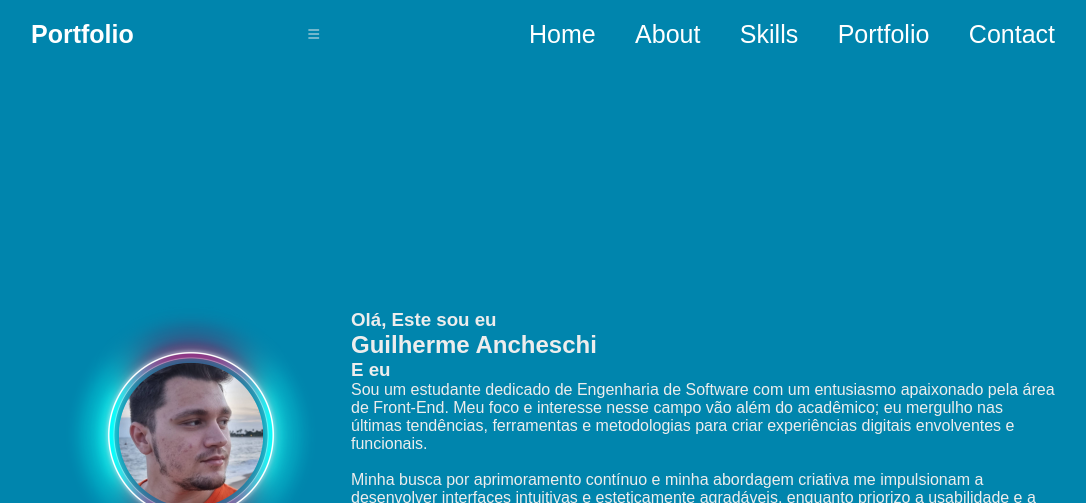
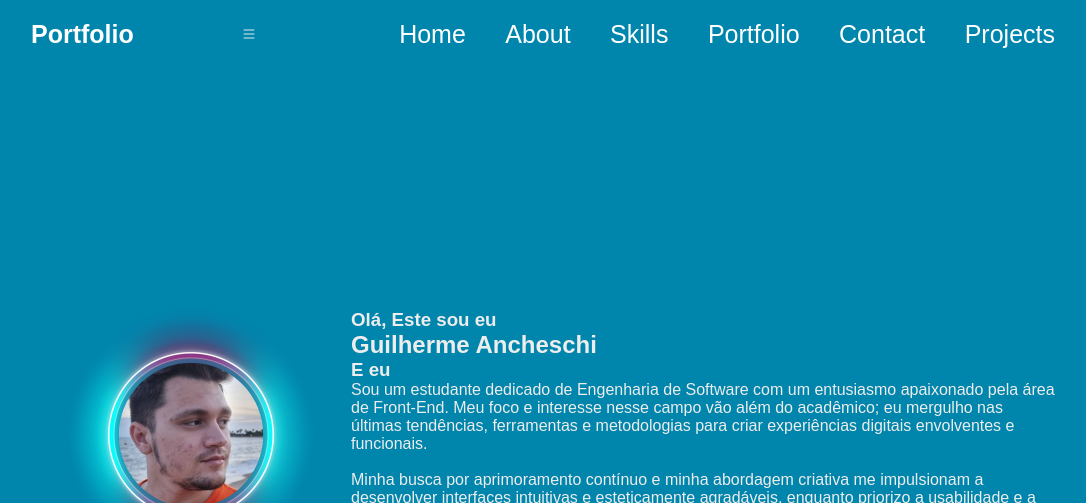
Before and after one commit to GuigohC0D3/portifolioGuilherme, a website: page index.html in a window 1280 px wide. Shown: the top 503 px of the page, without its empty margins (97-1183 px from the left). Drawn offline with nearby package versions, Linux system fonts and the light colour scheme.

Commit message:
Adicionei tag a para projetos

```diff
--- a/index.html
+++ b/index.html
@@ -22,6 +22,7 @@
         <a href="#skilss">Skills</a>
         <a href="#portfolio">Portfolio</a>
         <a href="#contact">Contact</a>
+        <a href="project">Projects</a>
       </nav>
     </header>
     <section class="home" src="">
```
